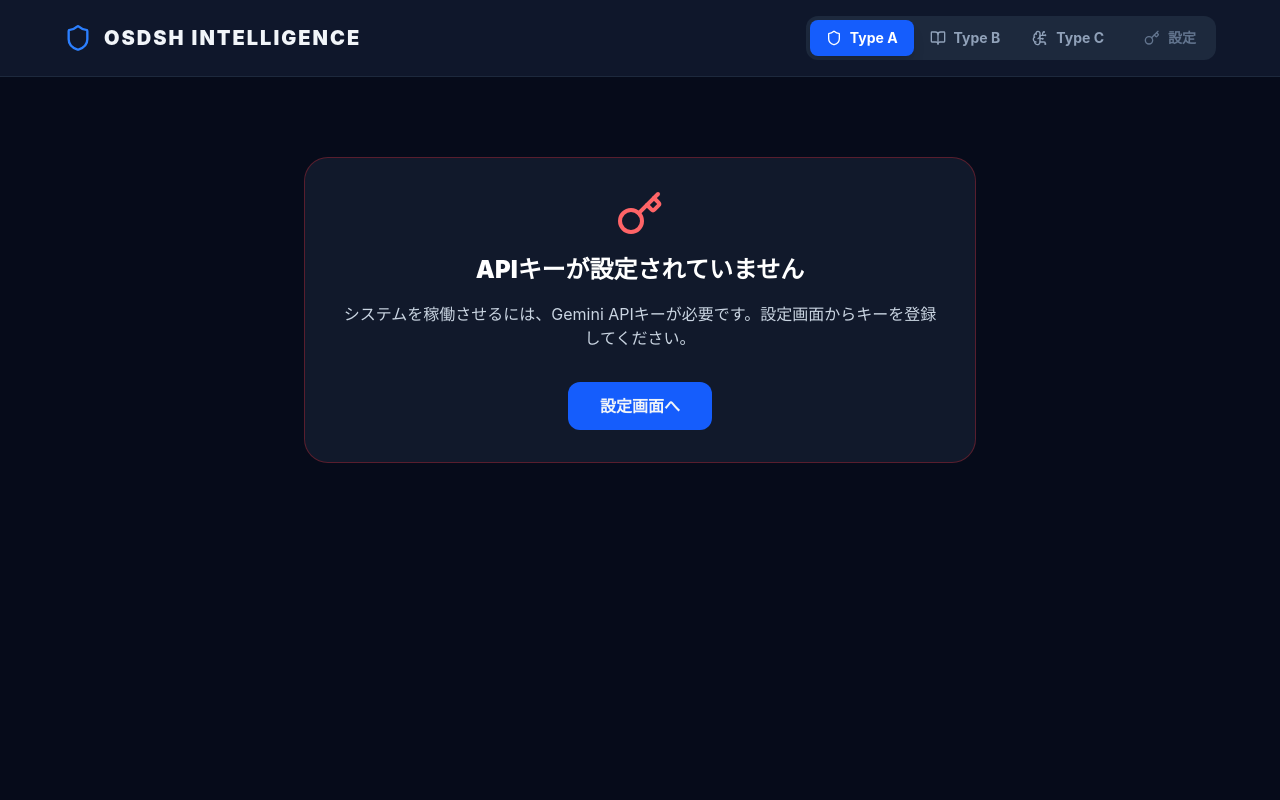
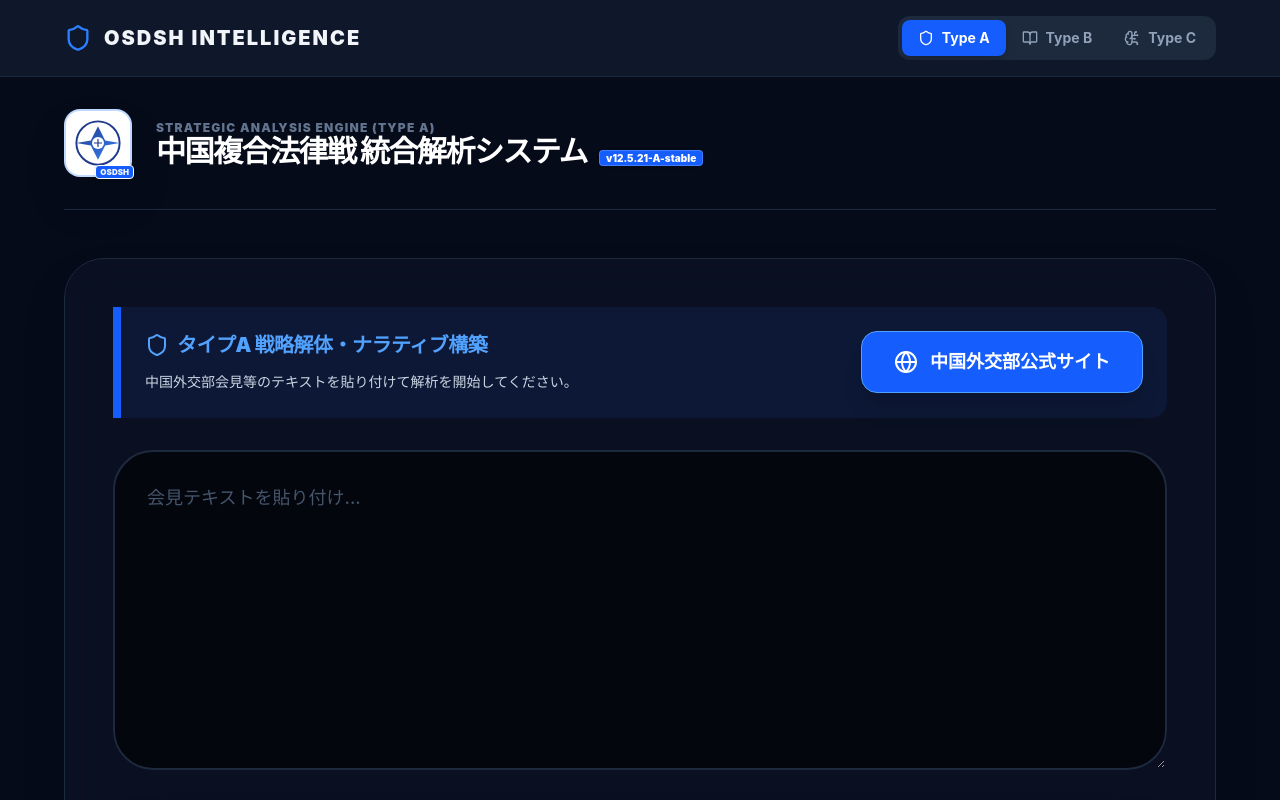
Before and after one commit to JAST-TECH/osdsh-intelligence, a React (Vite) app: page / in a window 1280 px wide. Shown: the top 800 px of the page. Built offline with nearby package versions, Linux system fonts and the light colour scheme.

Commit message:
feat: remove settings screen and api key requirements from frontend

```diff
--- a/src/App.tsx
+++ b/src/App.tsx
@@ -1,29 +1,13 @@
-// src/App.tsx
-import React, { useState, useEffect } from 'react';
-import { Shield, BookOpen, BrainCircuit, Key, Check } from 'lucide-react';
-// 後で作成する各コンポーネントをインポート（今は空ファイルでもOKです）
+import React, { useState } from 'react';
+import { Shield, BookOpen, BrainCircuit } from 'lucide-react';
 import TypeA from './components/TypeA';
 import TypeB from './components/TypeB';
 import TypeC from './components/TypeC';
 
-type TabType = 'A' | 'B' | 'C' | 'SETTINGS';
+type TabType = 'A' | 'B' | 'C';
 
 const App: React.FC = () => {
   const [activeTab, setActiveTab] = useState<TabType>('A');
-  const [apiKey, setApiKey] = useState<string>('');
-  const [saveMessage, setSaveMessage] = useState<boolean>(false);
-
-  // 初回起動時にローカルストレージからAPIキーを読み込む
-  useEffect(() => {
-    const savedKey = localStorage.getItem('GEMINI_API_KEY');
-    if (savedKey) setApiKey(savedKey);
-  }, []);
-
-  const handleSaveKey = () => {
-    localStorage.setItem('GEMINI_API_KEY', apiKey);
-    setSaveMessage(true);
-    setTimeout(() => setSaveMessage(false), 2000);
-  };
 
   return (
     <div className="min-h-screen bg-[#060b1a] text-slate-100 font-sans flex flex-col">
@@ -35,55 +19,20 @@ const App: React.FC = () => {
             <span className="font-black text-xl tracking-widest uppercase">OSDSH Intelligence</span>
           </div>
 
+          {/* タブメニュー（設定タブは削除済み） */}
           <div className="flex bg-slate-800 rounded-xl p-1 overflow-x-auto">
             <button onClick={() => setActiveTab('A')} className={`flex items-center gap-2 px-4 py-2 rounded-lg font-bold text-sm transition-all ${activeTab === 'A' ? 'bg-blue-600 text-white shadow-lg' : 'text-slate-400 hover:text-white'}`}><Shield size={16}/> Type A</button>
             <button onClick={() => setActiveTab('B')} className={`flex items-center gap-2 px-4 py-2 rounded-lg font-bold text-sm transition-all ${activeTab === 'B' ? 'bg-emerald-600 text-white shadow-lg' : 'text-slate-400 hover:text-white'}`}><BookOpen size={16}/> Type B</button>
             <button onClick={() => setActiveTab('C')} className={`flex items-center gap-2 px-4 py-2 rounded-lg font-bold text-sm transition-all ${activeTab === 'C' ? 'bg-lime-600 text-white shadow-lg' : 'text-slate-400 hover:text-white'}`}><BrainCircuit size={16}/> Type C</button>
-            <button onClick={() => setActiveTab('SETTINGS')} className={`flex items-center gap-2 px-4 py-2 rounded-lg font-bold text-sm transition-all ml-2 ${activeTab === 'SETTINGS' ? 'bg-slate-700 text-white shadow-lg' : 'text-slate-500 hover:text-white'}`}><Key size={16}/> 設定</button>
           </div>
         </div>
       </nav>
 
-      {/* コンテンツ領域 */}
+      {/* コンテンツ領域（警告画面なしで直接表示） */}
       <main className="flex-grow">
-        {!apiKey && activeTab !== 'SETTINGS' ? (
-          <div className="max-w-2xl mx-auto mt-20 p-8 bg-slate-800/50 border border-red-500/30 rounded-3xl text-center">
-            <Key className="mx-auto text-red-400 mb-4" size={48} />
-            <h2 className="text-2xl font-black text-white mb-4">APIキーが設定されていません</h2>
-            <p className="text-slate-300 mb-8">システムを稼働させるには、Gemini APIキーが必要です。設定画面からキーを登録してください。</p>
-            <button onClick={() => setActiveTab('SETTINGS')} className="bg-blue-600 hover:bg-blue-500 px-8 py-3 rounded-xl font-bold transition-all">設定画面へ</button>
-          </div>
-        ) : (
-          <>
-            {activeTab === 'A' && <TypeA />}
-            {activeTab === 'B' && <TypeB />}
-            {activeTab === 'C' && <TypeC />}
-          </>
-        )}
-
-        {/* 設定画面（APIキー入力） */}
-        {activeTab === 'SETTINGS' && (
-          <div className="max-w-2xl mx-auto mt-12 p-8 bg-slate-900 border border-slate-700 rounded-3xl shadow-2xl">
-            <h2 className="text-2xl font-black text-white mb-6 flex items-center gap-3"><Key className="text-amber-500"/> システム設定</h2>
-            <div className="space-y-4">
-              <label className="block text-sm font-bold text-slate-400 uppercase tracking-widest">Gemini API Key</label>
-              <input
-                type="password"
-                value={apiKey}
-                onChange={(e) => setApiKey(e.target.value)}
-                placeholder="AIzaSy..."
-                className="w-full p-4 bg-black/50 border border-slate-700 rounded-xl focus:border-blue-500 outline-none text-white font-mono"
-              />
-              <p className="text-xs text-slate-500">※キーはブラウザ内にのみ保存され、外部サーバーには送信されません。</p>
-              <button
-                onClick={handleSaveKey}
-                className="mt-4 flex items-center justify-center gap-2 w-full bg-slate-700 hover:bg-slate-600 py-4 rounded-xl font-bold transition-all"
-              >
-                {saveMessage ? <><Check className="text-green-400"/> 保存しました</> : 'キーを保存'}
-              </button>
-            </div>
-          </div>
-        )}
+        {activeTab === 'A' && <TypeA />}
+        {activeTab === 'B' && <TypeB />}
+        {activeTab === 'C' && <TypeC />}
       </main>
     </div>
   );
```
